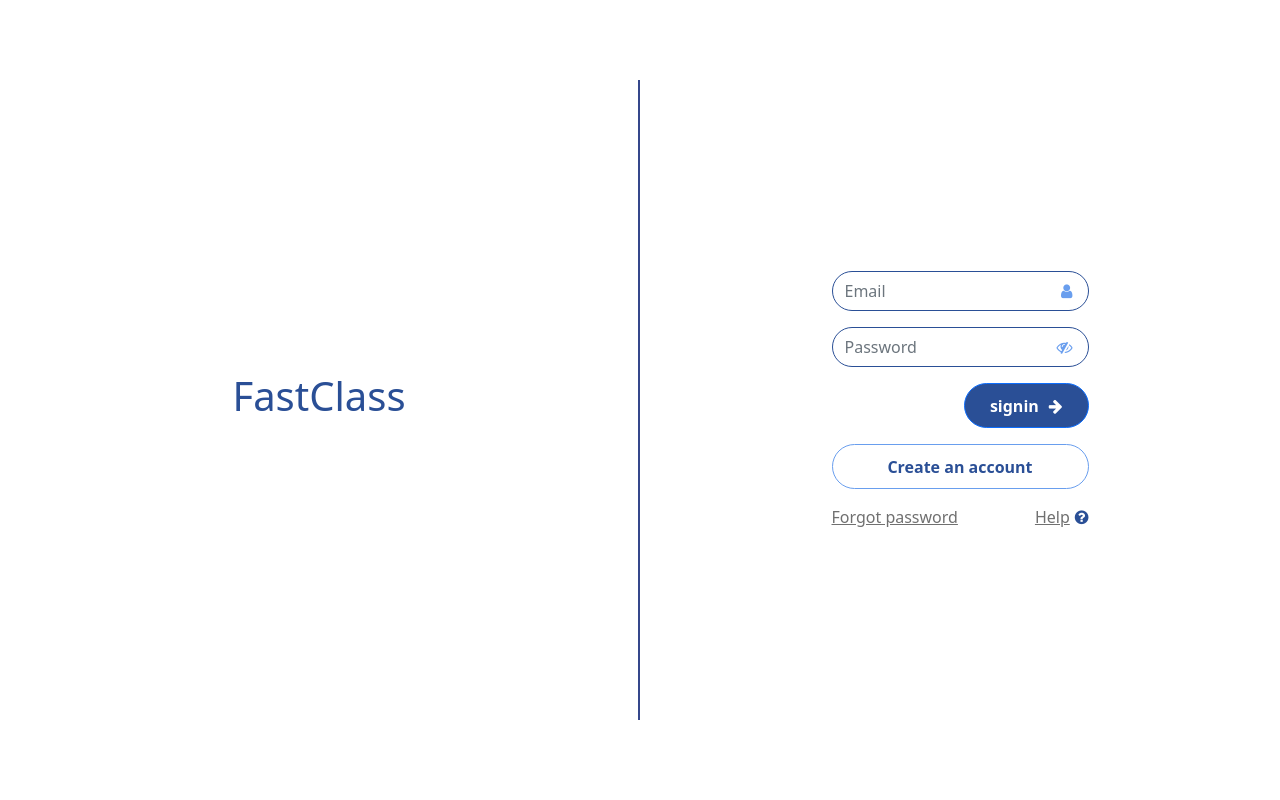
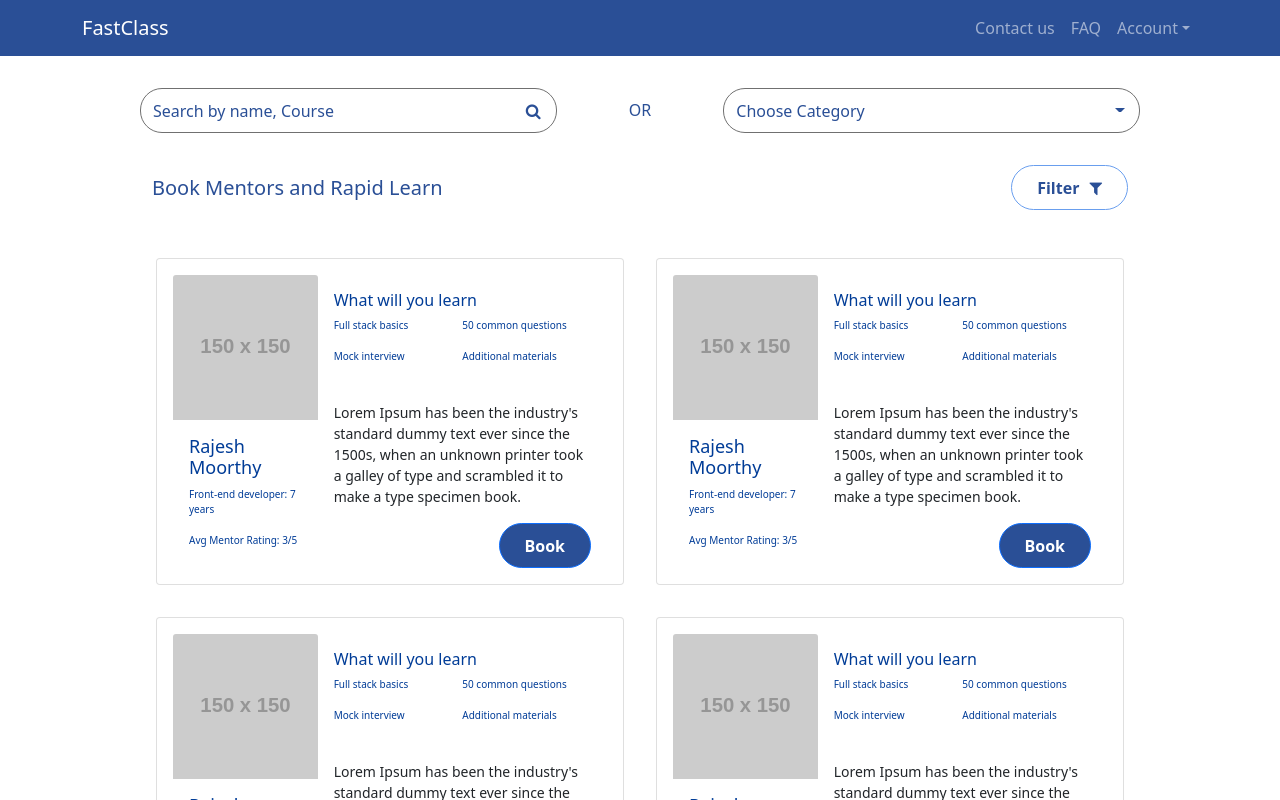
Before and after one commit to avinash6982/BookMentor, a React (Create React App) app: page / in a window 1280 px wide. Built offline with nearby package versions, Linux system fonts and the light colour scheme; sample sign-in values are in the browser's storage.

Commit message:
Implemented Routes, AuthContext and protected routes

```diff
--- a/package.json
+++ b/package.json
@@ -14,6 +14,7 @@
         "react": "^17.0.2",
         "react-bootstrap": "^2.0.0",
         "react-dom": "^17.0.2",
+        "react-router-dom": "^5.3.0",
         "react-router": "^5.2.1",
         "react-scripts": "4.0.3",
         "web-vitals": "^1.1.2"
--- a/src/App.js
+++ b/src/App.js
@@ -1,26 +1,22 @@
 import './App.css';
 import 'bootstrap/dist/css/bootstrap.min.css';
 import '../node_modules/font-awesome/css/font-awesome.min.css';
-import { useState } from 'react';
+import { BrowserRouter as Router } from 'react-router-dom';
+import Routes from './Routes';
 
-import LaunchPage from './container/LaunchPage';
 import Navbar from "./container/Navbar";
-import Home from './container/Home';
+import { useAuth } from './AuthContext';
 
 function App() {
 
-  const [user, setUser] = useState(null)
+  const auth = useAuth()
 
   return (
     <div className="App">
-      {
-        user ?
-          <>
-            <Navbar setUser={setUser} />
-            <Home />
-          </> :
-          <LaunchPage setUser={setUser} />
-      }
+      {auth.user && <Navbar />}
+      <Router>
+        <Routes />
+      </Router>
     </div>
   );
 }
--- a/src/AuthContext.js
+++ b/src/AuthContext.js
@@ -10,7 +10,7 @@ const AuthProvider = props => {
 
         let userDetails = JSON.parse(localStorage.getItem("fastClassUser"))
         if (userDetails !== user)
-            setUser({ userDetails })
+            setUser(userDetails)
     }, [])
 
     const signin = (user, cb) => {
--- /dev/null
+++ b/src/ProtectedRoute.js
@@ -0,0 +1,34 @@
+import React from "react";
+import { Route, Redirect } from "react-router-dom";
+
+import { useAuth } from "./AuthContext";
+
+export const ProtectedRoute = ({
+    component: Component,
+    ...rest
+}) => {
+
+    let auth = useAuth()
+
+    return (
+        <Route
+            {...rest}
+            render={props => {
+                if (auth.user) {
+                    return <Component {...props} />;
+                } else {
+                    return (
+                        <Redirect
+                            to={{
+                                pathname: "/welcome",
+                                state: {
+                                    from: props.location
+                                }
+                            }}
+                        />
+                    );
+                }
+            }}
+        />
+    );
+};
--- /dev/null
+++ b/src/Routes.js
@@ -0,0 +1,20 @@
+import {
+    Switch,
+    Route
+} from "react-router-dom";
+
+import LaunchPage from "./container/LaunchPage";
+import Home from "./container/Home";
+
+import { ProtectedRoute } from "./ProtectedRoute";
+
+export default function Routes() {
+
+    return (
+        <Switch>
+            <Route path="/welcome" component={LaunchPage} />
+            <ProtectedRoute exact path="/" component={Home} />
+            <Route path="*" component={() => "404 NOT FOUND"} />
+        </Switch>
+    )
+}
--- a/src/container/LaunchPage.js
+++ b/src/container/LaunchPage.js
@@ -1,17 +1,31 @@
 import React from "react";
+import { Redirect, useHistory, useLocation } from "react-router";
+import { useAuth } from "../AuthContext";
 
 import LaunchPageComponent from "../components/launchPage";
 
-export default function LaunchPage({ setUser }) {
+export default function LaunchPage() {
+
+    const auth = useAuth()
+    let history = useHistory()
+    let location = useLocation()
+    let { from } = location.state || { from: { pathname: "/" } };
+    if (auth.user)
+        return <Redirect to={{ pathname: from.pathname }} />
 
     const credentials = {
         username: "user",
         password: "user"
     }
 
-    const onSignin = (login) =>
+    const onSignin = login =>
         (credentials.username === login.username && credentials.password === login.password) ?
-            setUser("user") :
+            auth.signin(
+                JSON.stringify({ user: "user" }),
+                () => {
+                    history.replace(from)
+                }
+            ) :
             console.log("login failed")
 
     return (
--- a/src/index.js
+++ b/src/index.js
@@ -1,11 +1,14 @@
 import React from 'react';
 import ReactDOM from 'react-dom';
 import App from './App';
+import { AuthProvider } from './AuthContext';
 import reportWebVitals from './reportWebVitals';
 
 ReactDOM.render(
   <React.StrictMode>
-    <App />
+    <AuthProvider>
+      <App />
+    </AuthProvider>
   </React.StrictMode>,
   document.getElementById('root')
 );
```
Also changed, not shown: 1 other file (tests, documents, lock files or other folders).
